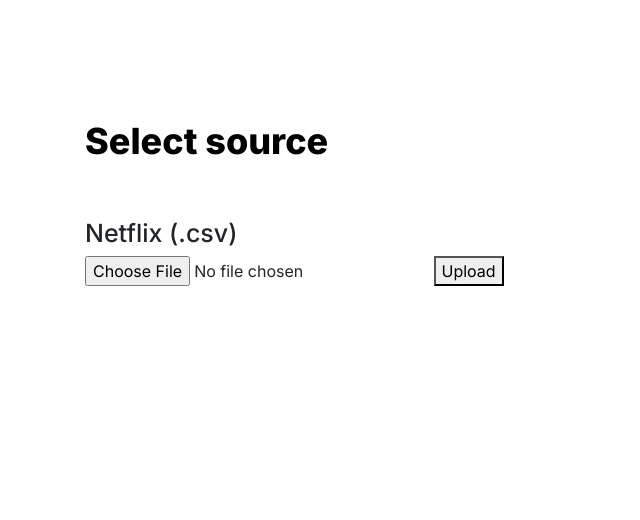
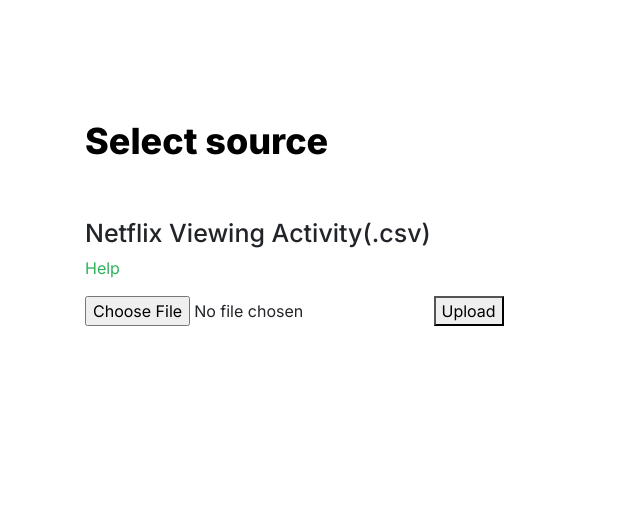
Before and after one commit to stephancill/moviecheck, a Python web app: template templates/import.html in a window 1280 px wide. Shown: the part 66-586 px from the top of the page, without its empty margins (0-640 px from the left). Run offline with Jinja, Linux system fonts and the light colour scheme; the template is opened without the code that fills it, so the values that code supplies are empty; some libraries are stand-ins or nearby versions.

Commit message:
Add help link to importing

```diff
--- a/templates/import.html
+++ b/templates/import.html
@@ -14,7 +14,10 @@
 <div class="container">
     <section>
         <h2>Select source</h2>
-        <h3>Netflix (.csv)</h3>
+        <div class="mb-3">
+            <h3>Netflix Viewing Activity(.csv)</h3>
+            <span><a href="https://help.netflix.com/en/node/101917" target="_blank" rel="noopener noreferrer">Help</a></span>
+        </div>
         <form enctype="multipart/form-data" action="{{url_for('import_external.root')}}" method="POST">
             <input type="file" name="netflix-data" accept=".csv" required>
             <button type="submit">Upload</button>
```
